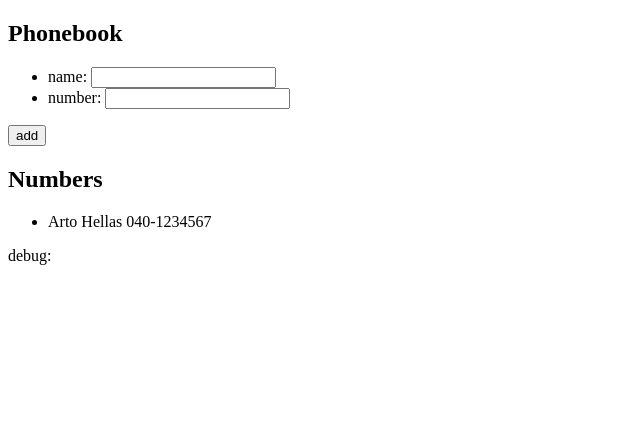
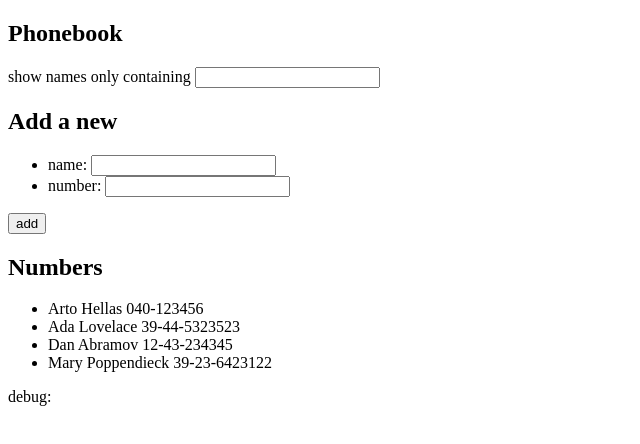
Before and after one commit to kp5431/FullStackOpen, a React (Create React App) app in the folder part2/phonebook/: page / in a window 1280 px wide. Shown: the top 444 px of the page, without its empty margins (0-640 px from the left). Built offline with nearby package versions, Linux system fonts and the light colour scheme.

Commit message:
Exercise 2.9 complete

```diff
--- a/part2/phonebook/src/App.js
+++ b/part2/phonebook/src/App.js
@@ -12,8 +12,10 @@ const App = () => {
   This piece of state contains the array of person objects
   */
   const [ persons, setPersons ] = useState([
-    { name: 'Arto Hellas',
-      number: '040-1234567' }
+    { name: 'Arto Hellas', number: '040-123456' },
+    { name: 'Ada Lovelace', number: '39-44-5323523' },
+    { name: 'Dan Abramov', number: '12-43-234345' },
+    { name: 'Mary Poppendieck', number: '39-23-6423122' }
   ])
 
   /*
@@ -27,6 +29,12 @@ const App = () => {
   Default is no text
   */
   const [newNum, setNewNum] = useState('')
+
+  /*
+  This piece of state contains the current text in the search box
+  Default is no text
+  */
+  const [searchStr, setSearchStr] = useState('')
 
   /*
   This function is called when the button is clicked.
@@ -64,16 +72,36 @@ const App = () => {
 
   /*
   This function is called each time a char is added in the num textbox.
-  It sets the state variable newName to whatever is currently in the
+  It sets the state variable newNum to whatever is currently in the
   textbox.
   */
   const handleNumChange = (event) => {
     setNewNum(event.target.value)
   }
 
+  /*
+  This function is called each time a char is added in the search textbox.
+  It sets the state variable searchStr to whatever is currently in the
+  textbox.
+  */
+  const handleSearchChange = (event) => {
+    setSearchStr(event.target.value)
+  }
+
+  const peopleToShow = searchStr.length
+    ? persons.filter(person => person.name.toLowerCase().includes(searchStr.toLowerCase()))
+    : persons
   return (
     <div>
       <h2>Phonebook</h2>
+      <form>
+        show names only containing <input
+          value={searchStr}
+          onChange={handleSearchChange}
+        />
+
+      </form>
+      <h2>Add a new</h2>
       <form onSubmit={addBoth}>
         <div>
           <ul>
@@ -97,7 +125,7 @@ const App = () => {
       </form>
       <h2>Numbers</h2>
       <ul>
-        {persons.map(person =>
+        {peopleToShow.map(person =>
           <Person key={person.name} content={person}/>
           )}
       </ul>
```
